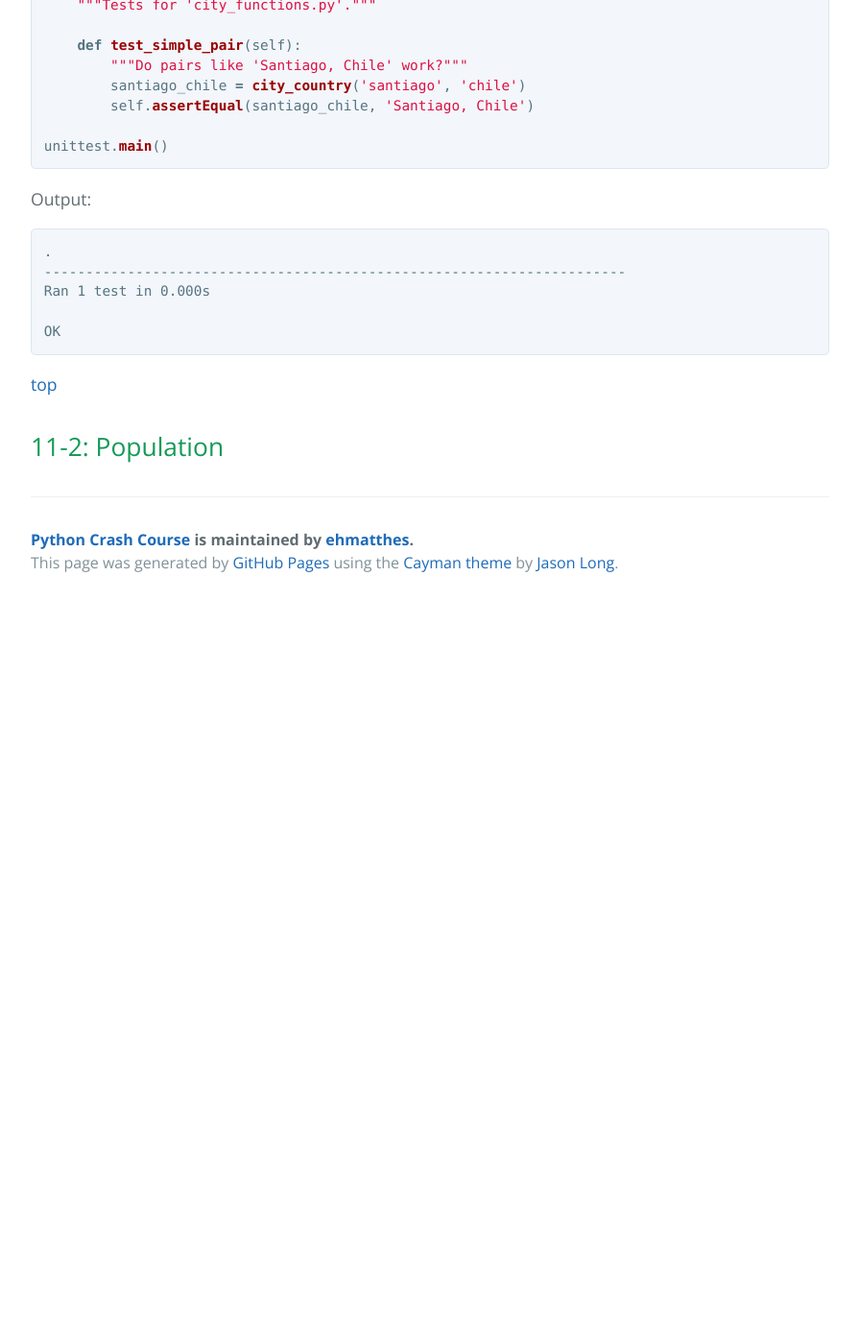
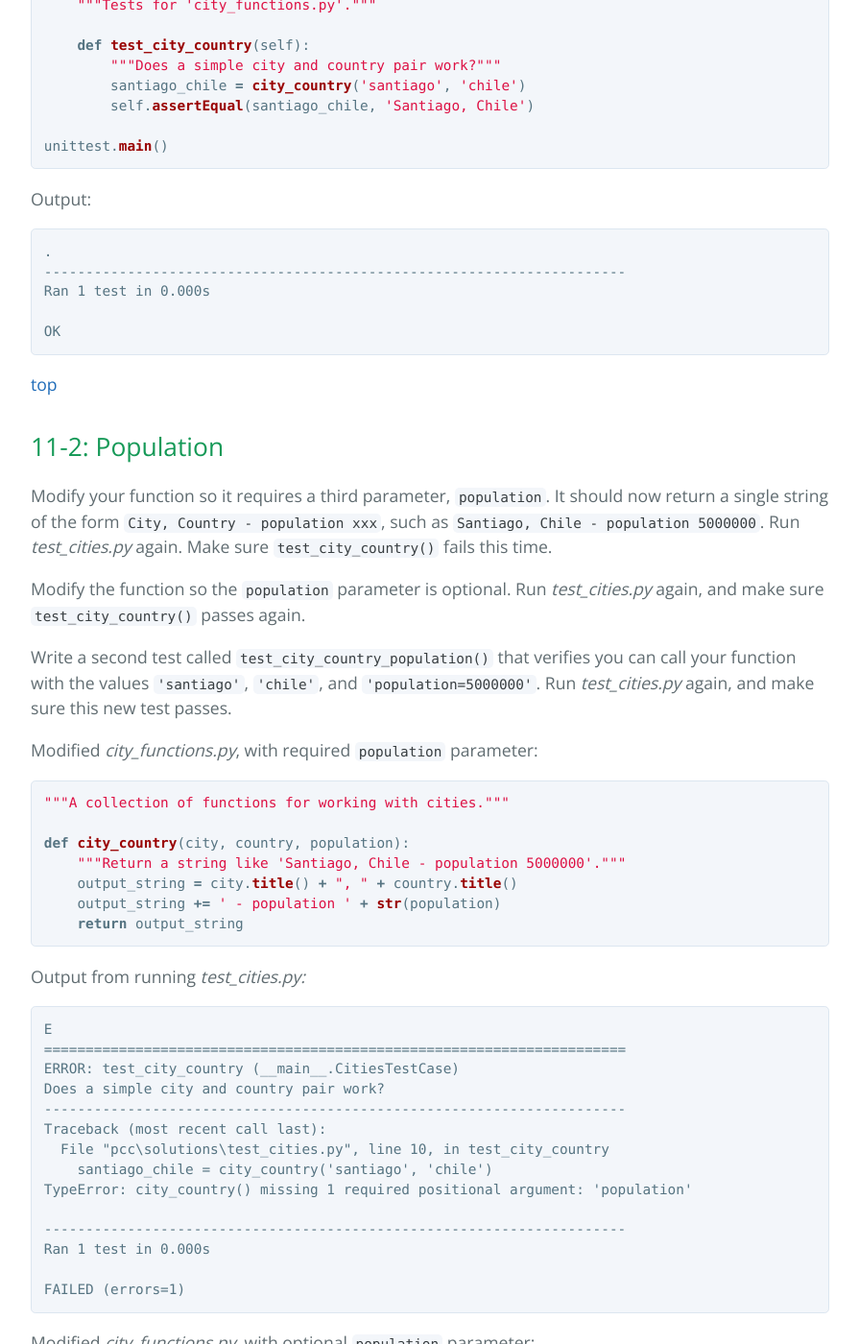
Before and after one commit to ehmatthes/pcc, a Jekyll site: the page built from solutions/chapter_11.md, in a window 1280 px wide and 1400 px high, scrolled down 1043 px. Shown: the whole window at 96% size, without its empty margins (192-1087 px from the left). Built offline with Jekyll 4.4.1, drawn with Linux system fonts in a browser that asks for light colours; before the commit the page ends 1673 px from its top, so only the background shows below that; some of the changed text lies outside the part shown.

Commit message:
Through 11-2.

````diff
--- a/solutions/chapter_11.md
+++ b/solutions/chapter_11.md
@@ -36,8 +36,8 @@ from city_functions import city_country
 class CitiesTestCase(unittest.TestCase):
     """Tests for 'city_functions.py'."""
 
-    def test_simple_pair(self):
-        """Do pairs like 'Santiago, Chile' work?"""
+    def test_city_country(self):
+        """Does a simple city and country pair work?"""
         santiago_chile = city_country('santiago', 'chile')
         self.assertEqual(santiago_chile, 'Santiago, Chile')
 
@@ -58,3 +58,99 @@ OK
 
 11-2: Population
 ---
+
+Modify your function so it requires a third parameter, `population`. It should now return a single string of the form `City, Country - population xxx`, such as `Santiago, Chile - population 5000000`. Run *test_cities.py* again. Make sure `test_city_country()` fails this time.
+
+Modify the function so the `population` parameter is optional. Run *test_cities.py* again, and make sure `test_city_country()` passes again.
+
+Write a second test called `test_city_country_population()` that verifies you can call your function with the values `'santiago'`, `'chile'`, and `'population=5000000'`. Run *test_cities.py* again, and make sure this new test passes.
+
+Modified *city_functions.py*, with required `population` parameter:
+
+```python
+"""A collection of functions for working with cities."""
+
+def city_country(city, country, population):
+    """Return a string like 'Santiago, Chile - population 5000000'."""
+    output_string = city.title() + ", " + country.title()
+    output_string += ' - population ' + str(population)
+    return output_string
+```
+
+Output from running *test_cities.py:*
+
+```
+E
+======================================================================
+ERROR: test_city_country (__main__.CitiesTestCase)
+Does a simple city and country pair work?
+----------------------------------------------------------------------
+Traceback (most recent call last):
+  File "pcc\solutions\test_cities.py", line 10, in test_city_country
+    santiago_chile = city_country('santiago', 'chile')
+TypeError: city_country() missing 1 required positional argument: 'population'
+
+----------------------------------------------------------------------
+Ran 1 test in 0.000s
+
+FAILED (errors=1)
+```
+
+Modified *city_functions.py*, with optional `population` parameter:
+
+```python
+"""A collection of functions for working with cities."""
+
+def city_country(city, country, population=0):
+    """Return a string representing a city-country pair."""
+
+    output_string = city.title() + ", " + country.title()
+    if population:
+        output_string += ' - population ' + str(population)
+    return output_string
+```
+
+Output of running *test_cities.py:*
+
+```
+.
+----------------------------------------------------------------------
+Ran 1 test in 0.001s
+
+OK
+```
+
+Modified *test_cities.py:*
+
+```python
+import unittest
+
+from city_functions import city_country
+
+class CitiesTestCase(unittest.TestCase):
+    """Tests for 'city_functions.py'."""
+
+    def test_city_country(self):
+        """Does a simple city and country pair work?"""
+        santiago_chile = city_country('santiago', 'chile')
+        self.assertEqual(santiago_chile, 'Santiago, Chile')
+
+    def test_city_country_population(self):
+        """Can I include a population argument?"""
+        santiago_chile = city_country('santiago', 'chile', population=5000000)
+        self.assertEqual(santiago_chile, 'Santiago, Chile - population 5000000')
+
+unittest.main()
+```
+
+Output:
+
+```
+..
+----------------------------------------------------------------------
+Ran 2 tests in 0.000s
+
+OK
+```
+
+[top](#)
````
